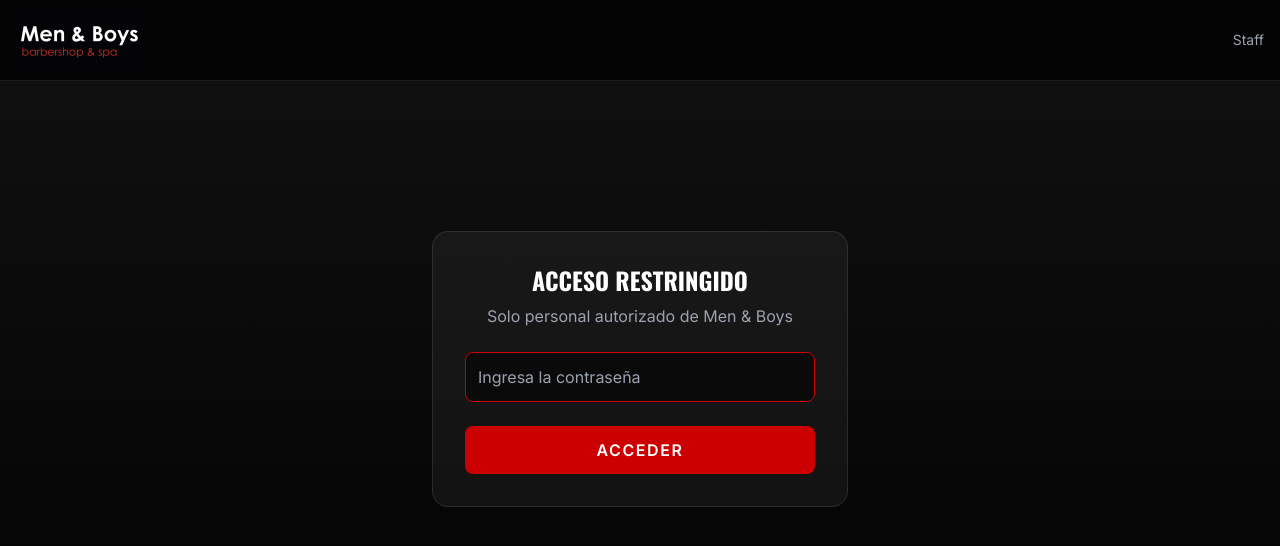
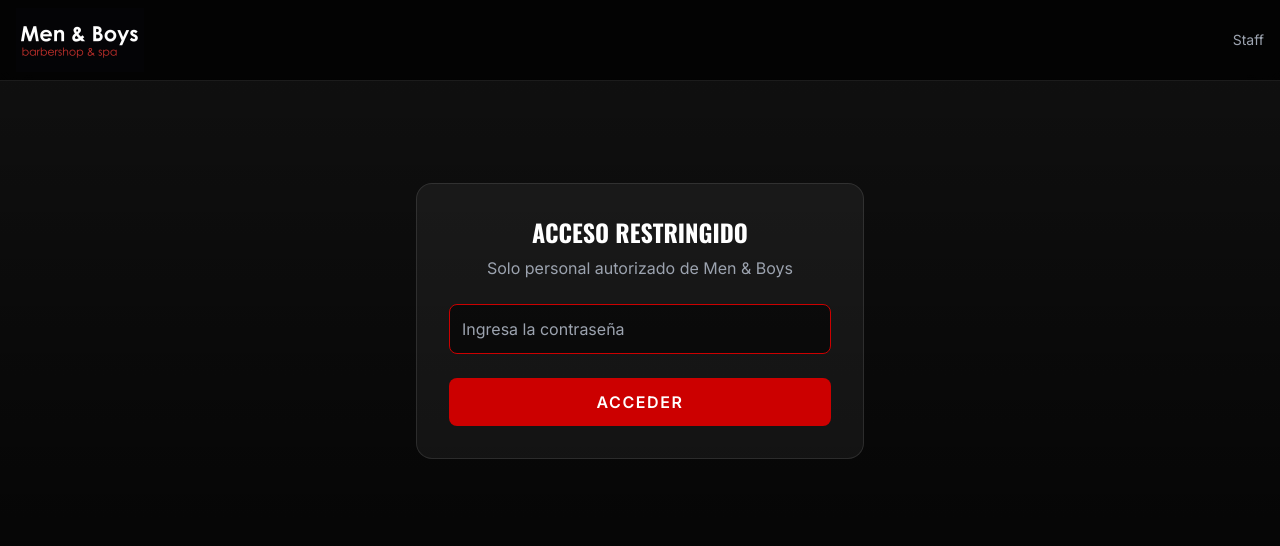
Before and after one commit to lucasvr12/men-and-boys-reservations, a Next.js app: page /admin in a window 1280 px wide. Shown: the top 546 px of the page. Built offline with nearby package versions, Linux system fonts and the light colour scheme.

Commit message:
fix: resolve date formatting crash on empty date search and remove desktop width constraints for admin page

```diff
--- a/src/app/admin/page.js
+++ b/src/app/admin/page.js
@@ -315,7 +315,7 @@ export default function AdminDashboard() {
           <div className="space-y-6">
             <div className="flex items-center justify-between">
               <h2 className="text-2xl font-['Oswald'] font-bold uppercase text-white">
-                Citas del {new Date(filterDate + 'T00:00:00').toLocaleDateString('es-MX', { day: 'numeric', month: 'long', year: 'numeric' })}
+                Citas del {filterDate ? new Date(filterDate + 'T00:00:00').toLocaleDateString('es-MX', { day: 'numeric', month: 'long', year: 'numeric' }) : "Día no seleccionado"}
               </h2>
               <div className="hidden md:flex items-center gap-2 bg-black/50 border border-white/20 rounded-lg px-3 py-2">
                 <Search className="w-4 h-4 text-gray-500" />
@@ -571,7 +571,7 @@ export default function AdminDashboard() {
 
                 <div className="space-y-4">
                   <h3 className="text-xl font-['Oswald'] font-bold uppercase text-white">
-                    {new Date(agendaSelectedDate + "T00:00:00").toLocaleDateString("es-MX", { weekday: "long", day: "numeric", month: "long" })}
+                    {agendaSelectedDate ? new Date(agendaSelectedDate + "T00:00:00").toLocaleDateString("es-MX", { weekday: "long", day: "numeric", month: "long" }) : "Día no seleccionado"}
                   </h3>
                   {selectedDayApps.length === 0 ? (
                     <div className="bg-white/5 border border-white/10 rounded-2xl p-12 text-center text-gray-500 italic">Sin citas para este día.</div>
--- a/src/app/layout.js
+++ b/src/app/layout.js
@@ -27,7 +27,7 @@ export default function RootLayout({ children }) {
             </nav>
           </div>
         </header>
-        <main className="max-w-md mx-auto px-4 py-8 md:py-12">
+        <main className="w-full">
           {children}
         </main>
       </body>
--- a/src/app/page.js
+++ b/src/app/page.js
@@ -158,7 +158,7 @@ export default function Home() {
   };
 
   return (
-    <div className="animate-fade-in relative">
+    <div className="max-w-md mx-auto px-4 py-8 md:py-12 animate-fade-in relative">
       {/* Progress Bar (Only for registration or booking flow) */}
       {step >= 1 && step < 5 && (
         <div className="mb-8">
```
